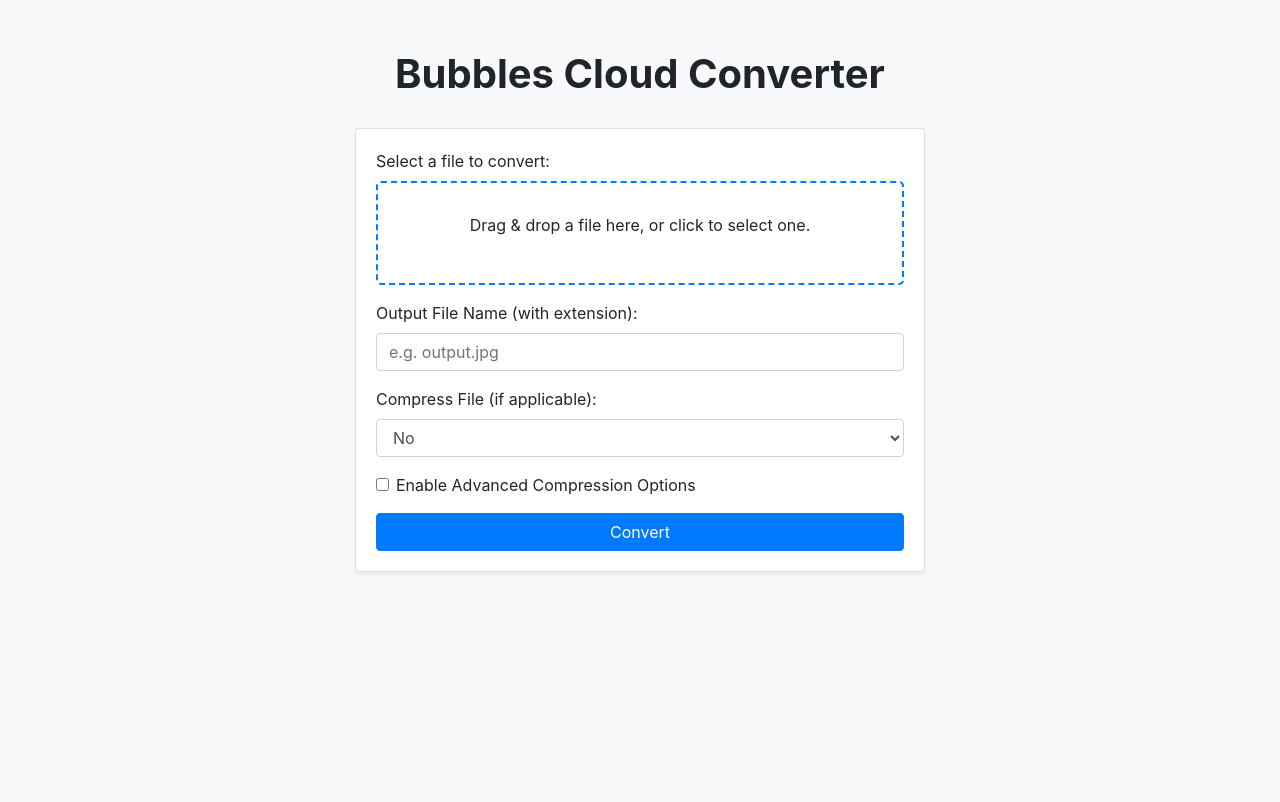
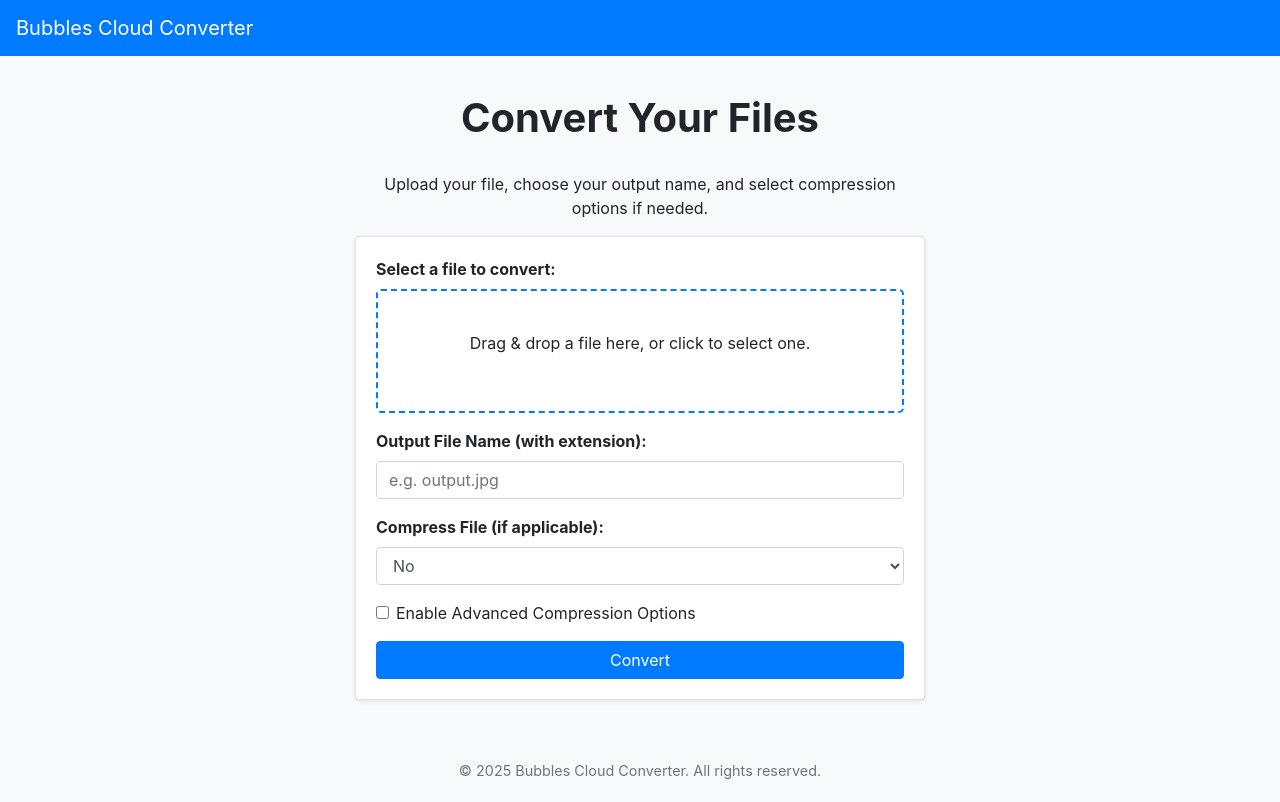
Before and after one commit to KernFerm/Bubbles-Cloud-Converter, a Flask app: page / in a window 1280 px wide. Before the commit the page ends 573 px from the top, so only its background shows below. Run offline with Flask 3, Linux system fonts and the light colour scheme; some libraries are stand-ins or nearby versions.

Commit message:
Update index.html
Signed-off-by: Bubbles The Dev <152947339+KernFerm@users.noreply.github.com>

```diff
--- a/templates/index.html
+++ b/templates/index.html
@@ -3,10 +3,11 @@
 <head>
   <meta charset="UTF-8">
   <title>Bubbles Cloud Converter</title>
+  <!-- Using Bootstrap 4 CDN -->
   <link rel="stylesheet" href="https://stackpath.bootstrapcdn.com/bootstrap/4.3.1/css/bootstrap.min.css">
   <style>
     body {
-      padding-top: 50px;
+      padding-top: 70px;
       background-color: #f8f9fa;
     }
     .container {
@@ -15,11 +16,12 @@
     .dropzone {
       border: 2px dashed #007bff;
       border-radius: 5px;
-      padding: 30px;
+      padding: 40px;
       text-align: center;
       cursor: pointer;
       background-color: #ffffff;
       transition: background-color 0.3s ease;
+      margin-bottom: 15px;
     }
     .dropzone.hover {
       background-color: #e9ecef;
@@ -32,36 +34,53 @@
       display: none;
       margin-top: 15px;
     }
+    .footer {
+      margin-top: 40px;
+      padding: 20px;
+      text-align: center;
+      font-size: 0.9rem;
+      color: #6c757d;
+    }
   </style>
 </head>
 <body>
+  <!-- Navbar -->
+  <nav class="navbar navbar-expand-lg navbar-dark bg-primary fixed-top">
+    <a class="navbar-brand" href="#">Bubbles Cloud Converter</a>
+  </nav>
+
   <div class="container">
-    <h1 class="text-center">Bubbles Cloud Converter</h1>
+    <div class="mt-4">
+      <h1 class="text-center">Convert Your Files</h1>
+      <p class="text-center">Upload your file, choose your output name, and select compression options if needed.</p>
+    </div>
+
     {% with messages = get_flashed_messages() %}
       {% if messages %}
-        <div class="alert alert-warning">
+        <div class="alert alert-warning" role="alert">
           {% for message in messages %}
             <p>{{ message }}</p>
           {% endfor %}
         </div>
       {% endif %}
     {% endwith %}
-    <div class="card shadow-sm">
+
+    <div class="card shadow-sm mb-4">
       <div class="card-body">
         <form id="uploadForm" action="{{ url_for('convert') }}" method="post" enctype="multipart/form-data">
           <div class="form-group">
-            <label for="file">Select a file to convert:</label>
+            <label for="file"><strong>Select a file to convert:</strong></label>
             <div id="dropzone" class="dropzone">
-              <p>Drag & drop a file here, or click to select one.</p>
+              <p>Drag &amp; drop a file here, or click to select one.</p>
               <input type="file" id="file" name="file" style="display: none;" required>
             </div>
           </div>
           <div class="form-group">
-            <label for="output_filename">Output File Name (with extension):</label>
+            <label for="output_filename"><strong>Output File Name (with extension):</strong></label>
             <input type="text" class="form-control" id="output_filename" name="output_filename" placeholder="e.g. output.jpg" required>
           </div>
           <div class="form-group">
-            <label for="compress">Compress File (if applicable):</label>
+            <label for="compress"><strong>Compress File (if applicable):</strong></label>
             <select class="form-control" id="compress" name="compress">
               <option value="n">No</option>
               <option value="y">Yes</option>
@@ -71,48 +90,54 @@
             <input type="checkbox" class="form-check-input" id="advanced" name="advanced" value="y">
             <label class="form-check-label" for="advanced">Enable Advanced Compression Options</label>
           </div>
-          <div id="advancedOptions">
+          <div id="advancedOptions" class="border rounded p-3">
             <div class="form-group">
-              <label for="target_size">Target File Size (KB) [For Images/Audio/Video]:</label>
+              <label for="target_size"><strong>Target File Size (KB)</strong> [For Images/Audio/Video]:</label>
               <input type="number" class="form-control" id="target_size" name="target_size" placeholder="e.g. 4200">
             </div>
             <div class="form-group">
-              <label for="target_bitrate">Target Bitrate [For Audio/Video] (e.g., 192k):</label>
+              <label for="target_bitrate"><strong>Target Bitrate</strong> [For Audio/Video] (e.g., 192k):</label>
               <input type="text" class="form-control" id="target_bitrate" name="target_bitrate" placeholder="e.g. 192k">
             </div>
             <div class="form-group">
-              <label for="target_resolution">Target Resolution [For Video] (e.g., 1280x720):</label>
+              <label for="target_resolution"><strong>Target Resolution</strong> [For Video] (e.g., 1280x720):</label>
               <input type="text" class="form-control" id="target_resolution" name="target_resolution" placeholder="e.g. 1280x720">
             </div>
           </div>
-          <button type="submit" class="btn btn-primary btn-block">Convert</button>
+          <button type="submit" class="btn btn-primary btn-block mt-3">Convert</button>
         </form>
       </div>
     </div>
   </div>
 
+  <!-- Footer -->
+  <div class="footer">
+    &copy; 2025 Bubbles Cloud Converter. All rights reserved.
+  </div>
+
+  <!-- JavaScript -->
   <script>
     // Drag and drop functionality for file upload
-    var dropzone = document.getElementById('dropzone');
-    var fileInput = document.getElementById('file');
+    const dropzone = document.getElementById('dropzone');
+    const fileInput = document.getElementById('file');
 
-    dropzone.addEventListener('click', function() {
+    dropzone.addEventListener('click', () => {
       fileInput.click();
     });
 
-    dropzone.addEventListener('dragover', function(e) {
+    dropzone.addEventListener('dragover', (e) => {
       e.preventDefault();
       e.stopPropagation();
       dropzone.classList.add('hover');
     });
 
-    dropzone.addEventListener('dragleave', function(e) {
+    dropzone.addEventListener('dragleave', (e) => {
       e.preventDefault();
       e.stopPropagation();
       dropzone.classList.remove('hover');
     });
 
-    dropzone.addEventListener('drop', function(e) {
+    dropzone.addEventListener('drop', (e) => {
       e.preventDefault();
       e.stopPropagation();
       dropzone.classList.remove('hover');
@@ -122,8 +147,8 @@
     });
 
     // Toggle advanced options display
-    var advancedCheckbox = document.getElementById('advanced');
-    var advancedOptions = document.getElementById('advancedOptions');
+    const advancedCheckbox = document.getElementById('advanced');
+    const advancedOptions = document.getElementById('advancedOptions');
     advancedCheckbox.addEventListener('change', function() {
       advancedOptions.style.display = this.checked ? 'block' : 'none';
     });
```
